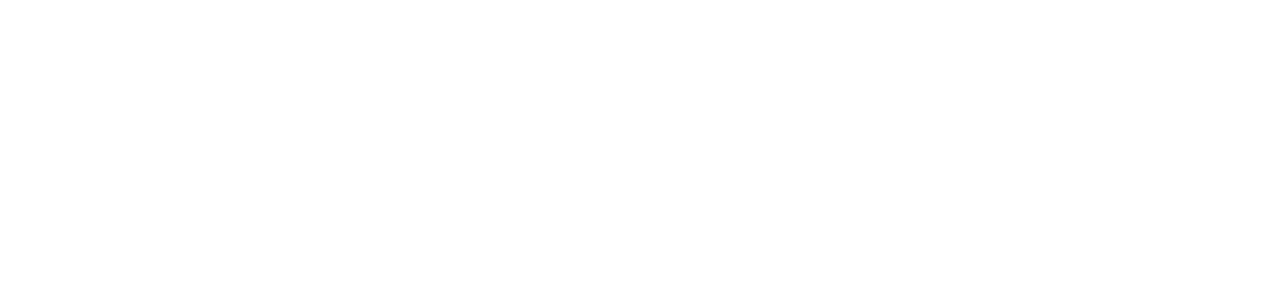
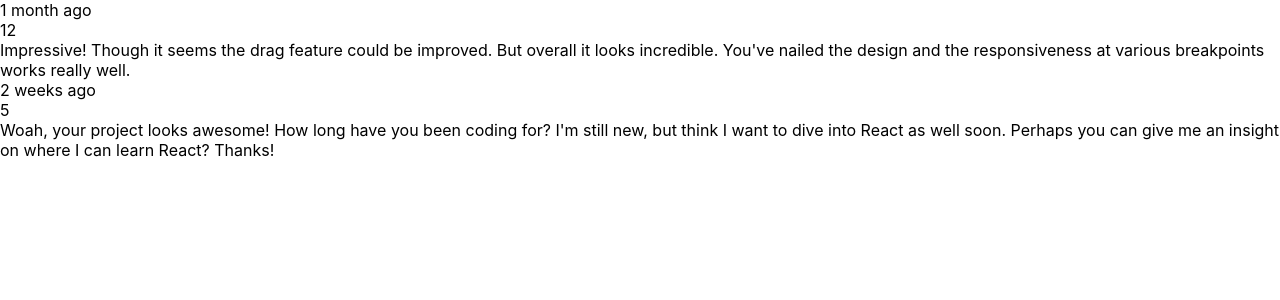
Before and after one commit to ledminh/interactive-comments-section, a Next.js app: page / in a window 1280 px wide. Shown: the top 300 px of the page. Built offline with nearby package versions, Linux system fonts and the light colour scheme.

Commit message:
Add TypeAndInterfaces

```diff
--- /dev/null
+++ b/TypesAndInterfaces.tsx
@@ -0,0 +1,27 @@
+type UserInfo = {
+    image: {
+        png: string,
+        webp: string
+    },
+    username: string
+};
+
+export type Comment = {
+    id: number,
+    content: string,
+    createdAt: string,
+    score: number,
+    user: UserInfo,
+    replies: {
+        id: number,
+        content: string,
+        createdAt: string,
+        score: number,
+        replyingTo: string,
+        user: UserInfo
+    }[]
+};
+
+export type Data = {
+    comments: Comment[]
+}
--- /dev/null
+++ b/components/Thread/index.tsx
@@ -0,0 +1,15 @@
+import { FunctionComponent } from "react";
+import { Comment } from "../../TypesAndInterfaces";
+
+const Thread:FunctionComponent<{data:Comment}> = ({data}) => {
+
+    return (
+        <div>
+            <div>{data.createdAt}</div>
+            <div>{data.score}</div>
+            <div>{data.content}</div>
+        </div>
+    );
+}
+
+export default Thread;
--- a/pages/index.tsx
+++ b/pages/index.tsx
@@ -1,11 +1,17 @@
 import { NextPage } from "next";
 import Head from "next/head"
-import { FunctionComponent } from "react";
 import favicon from '../assets/images/favicon-32x32.png';
 
+import { GetServerSideProps } from "next";
+
+import Thread from "../components/Thread";
 import dataJSON from '../data.json';
 
-const Home:NextPage<{data:any}> = ({data}) =>{
+import { Data } from "../TypesAndInterfaces";
+
+
+
+const Home:NextPage<{data:Data}> = ({data}) =>{
 
 
   return (
@@ -16,11 +22,15 @@
         <link rel="icon" type="image/png" sizes="32x32" href={favicon.src}/>
         <title>Frontend Mentor | Interactive comments section</title>
       </Head>
-      {
-        data.comments.map((comment:object) => (
-          console.log(comment)
-        ))
-      }
+      <main>
+        {
+          data.comments.map((thread) => (
+            <Thread
+              key={thread.content}
+              data={thread}/>
+          ))
+        }
+      </main>
     </>
   )
 }
@@ -28,7 +38,9 @@
 export default Home;
 
 
-export async function getServerSideProps() {
+
+
+export const getServerSideProps:GetServerSideProps<{data: Data}> = async () => {
   return {
     props: {
       data: dataJSON
```
